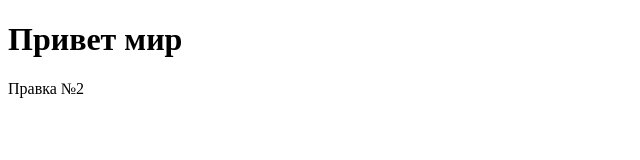
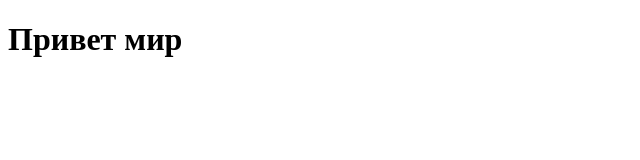
Before and after one commit to ivdvorkovoy/test, a plain HTML site: page index.html in a window 1280 px wide. Shown: the full height of the page, 0-640 px from the left. Drawn offline with Linux system fonts and the light colour scheme.

Commit message:
third commit

```diff
--- a/index.html
+++ b/index.html
@@ -9,7 +9,5 @@
 	<h1>Привет мир</h1>
 
 
-	Правка №2
-
 </body>
 </html>
```
